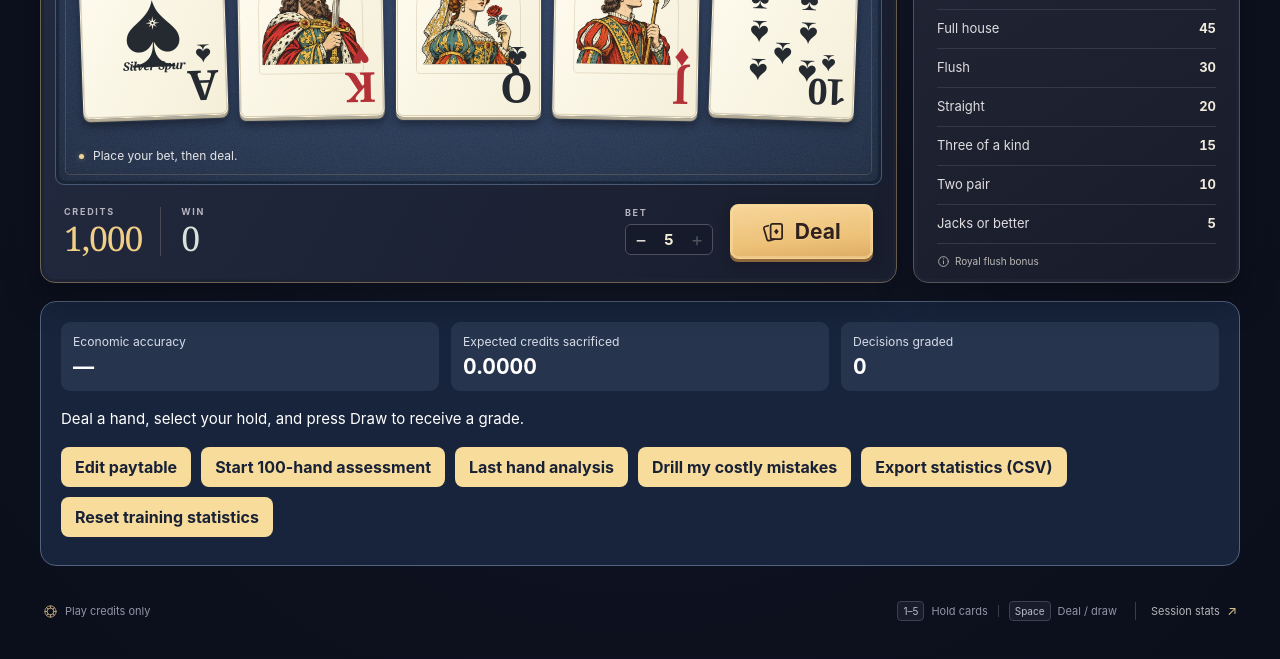
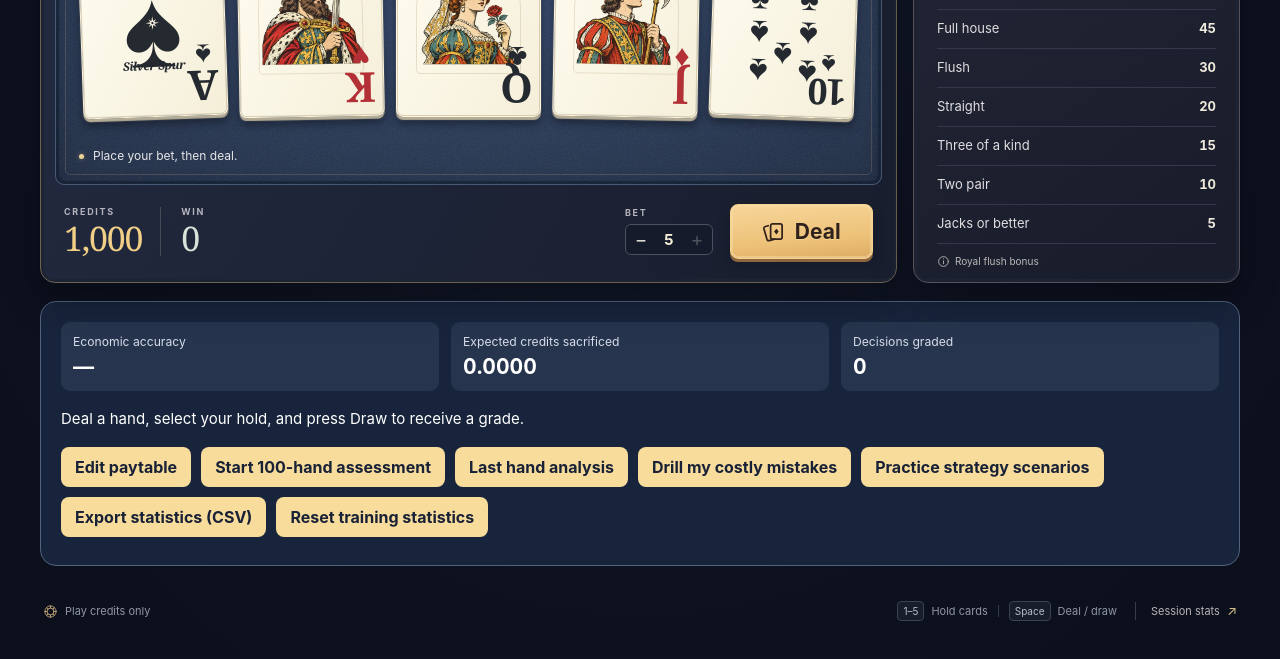
Before and after one commit to jtk3/Silver-Spur, a plain HTML site: page dist/index.html in a window 1280 px wide. Shown: the part 716-1375 px from the top of the page. Drawn offline with Linux system fonts and the light colour scheme.

Commit message:
Add strategy scenario drills and recent decision history

```diff
--- a/dist/index.html
+++ b/dist/index.html
@@ -64,7 +64,7 @@
 <button class="pay-info" id="royalInfo"><svg class="ic"><use href="#i-info"/></svg><span id="royalInfoLabel">Royal flush bonus</span></button>
 </aside>
 </div>
-<section id="academyResults" class="academy-results" aria-label="Training performance"><div class="academy-numbers"><div><small>Economic accuracy</small><strong id="academyAccuracy">—</strong></div><div><small>Expected credits sacrificed</small><strong id="academyLoss">0.000</strong></div><div><small>Decisions graded</small><strong id="academyCount">0</strong></div></div><div id="academyFeedback" role="status" aria-live="polite">Deal a hand, select your hold, and press Draw to receive a grade.</div><div class="academy-actions"><button id="academyPaytable" type="button">Edit paytable</button><button id="academyAssessment" type="button">Start 100-hand assessment</button><button id="academyDetails" type="button">Last hand analysis</button><button id="academyDrill" type="button">Drill my costly mistakes</button><button id="academyExport" type="button">Export statistics (CSV)</button><button id="academyReset" type="button">Reset training statistics</button></div><div id="academyAlternatives" hidden></div><div id="academyByGame"></div><div id="academyAssessmentReport"></div></section>
+<section id="academyResults" class="academy-results" aria-label="Training performance"><div class="academy-numbers"><div><small>Economic accuracy</small><strong id="academyAccuracy">—</strong></div><div><small>Expected credits sacrificed</small><strong id="academyLoss">0.000</strong></div><div><small>Decisions graded</small><strong id="academyCount">0</strong></div></div><div id="academyFeedback" role="status" aria-live="polite">Deal a hand, select your hold, and press Draw to receive a grade.</div><div class="academy-actions"><button id="academyPaytable" type="button">Edit paytable</button><button id="academyAssessment" type="button">Start 100-hand assessment</button><button id="academyDetails" type="button">Last hand analysis</button><button id="academyDrill" type="button">Drill my costly mistakes</button><button id="academyLessons" type="button">Practice strategy scenarios</button><button id="academyExport" type="button">Export statistics (CSV)</button><button id="academyReset" type="button">Reset training statistics</button></div><div id="academyAlternatives" hidden></div><div id="academyByGame"></div><div id="academyHistory"></div><div id="academyAssessmentReport"></div></section>
 <footer class="foot"><span class="play-credit"><svg class="ic"><use href="#i-chip"/></svg>Play credits only</span><span class="keys"><kbd>1–5</kbd> Hold cards <i></i><kbd>Space</kbd> Deal / draw</span><button class="session-link" id="session">Session stats <span aria-hidden="true">↗</span></button></footer>
 </div>
 </main>
```
